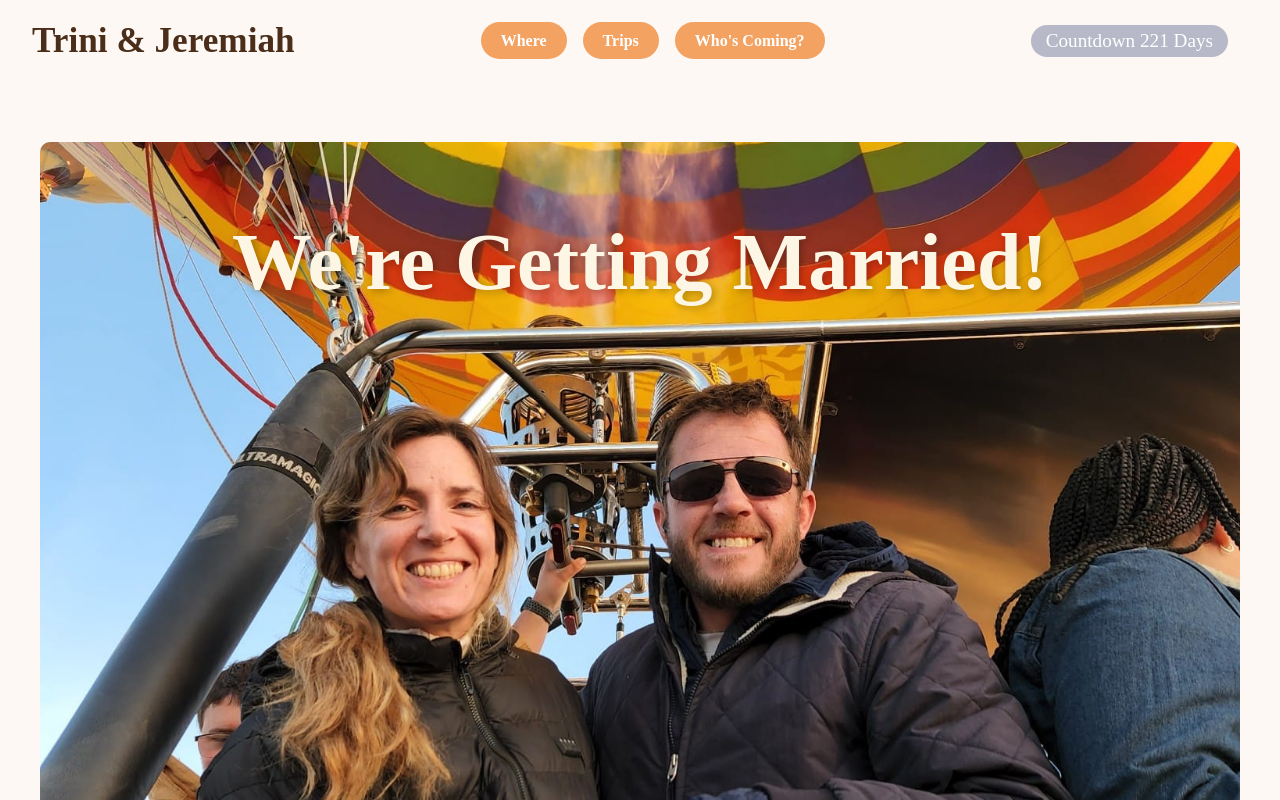
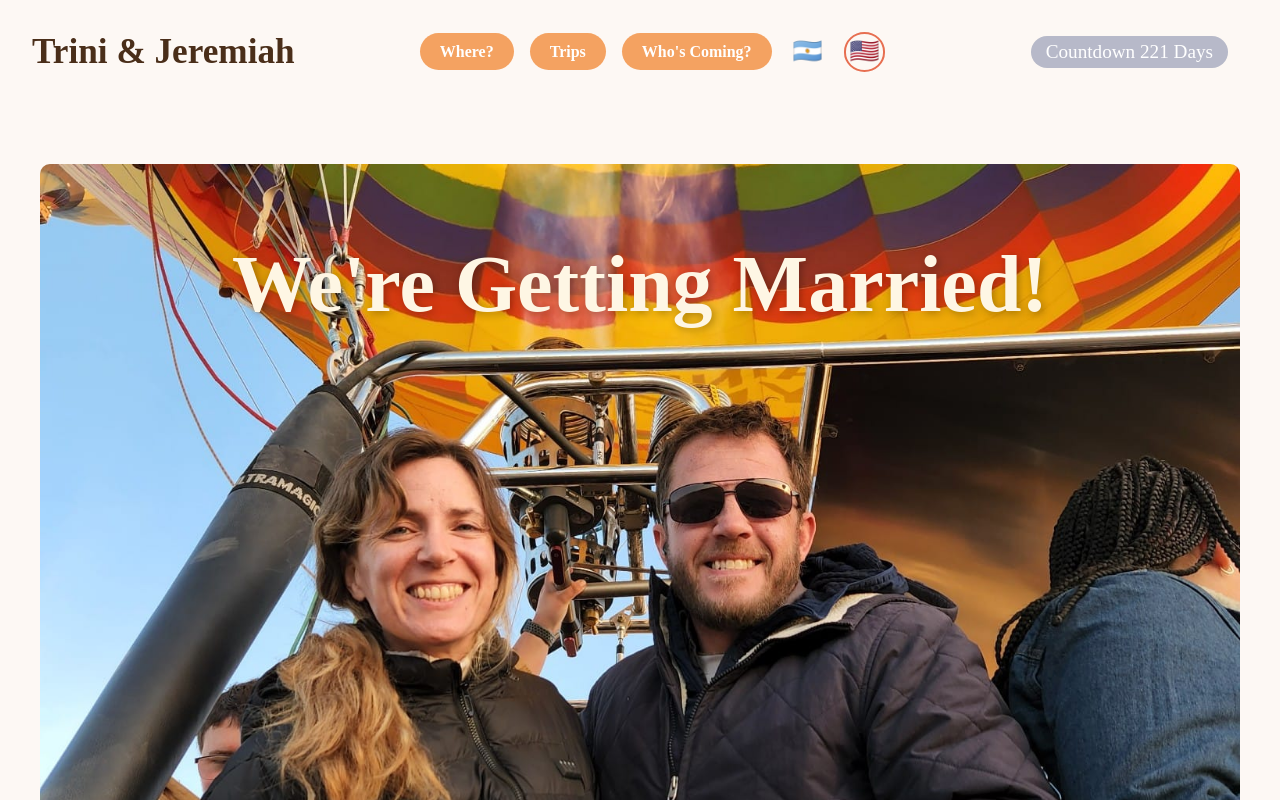
Before and after one commit to Trinigch/Wedding, a React (Vite) app in the folder client/: page /about-wedding in a window 1280 px wide. Shown: the top 800 px of the page. Built offline with nearby package versions, Linux system fonts and the light colour scheme.

Commit message:
adding spanish side

```diff
--- a/client/src/App.tsx
+++ b/client/src/App.tsx
@@ -1,4 +1,7 @@
 import { Outlet } from 'react-router-dom';
+import { useState } from "react";
+
+import Navigation from "./components/Navigation";
 import Header from './components/Header';
 //import Navigation from './components/Navigation';
 import styled from "styled-components";
@@ -32,11 +35,13 @@ const MainContent = styled.main`
 `;
 
 function App() {
+  const [language, setLanguage] = useState<'en' | 'es'>('en');
   return (
     <AppContainer>
-      <Header />
+      <Header language={language} setLanguage={setLanguage}/>
       <MainContent>
-        <Outlet /> {/* Esto renderiza Home o Feedback según la ruta */}
+
+        <Outlet context={{ language }}/> {/* Esto renderiza Home o Feedback según la ruta */}
       </MainContent>
       <Footer />
     </AppContainer>
@@ -44,3 +49,5 @@ function App() {
 }
 
 export default App;
+
+// <Navigation language={language} setLanguage={setLanguage} />
--- a/client/src/components/Header.tsx
+++ b/client/src/components/Header.tsx
@@ -54,8 +54,12 @@ const CountdownContainer = styled.div`
     padding: 3px 10px;
   }
 `;
+interface HeaderProps {
+  language: 'en' | 'es';
+  setLanguage: React.Dispatch<React.SetStateAction<'en' | 'es'>>;
+}
 
-const CountdownTimer = () => {
+const CountdownTimer = ({ language }: { language: 'en' | 'es' }) => {
   const calculateTimeLeft = () => {
     const targetDate = new Date("January 24, 2026").getTime();
     const now = new Date().getTime();
@@ -72,7 +76,9 @@ const CountdownTimer = () => {
     return () => clearInterval(timer);
   }, []);
 
-  return <CountdownContainer>{`Countdown ${timeLeft.days} Days`}</CountdownContainer>;
+   const label = language === 'es' ? `Faltan ${timeLeft.days} días` : `Countdown ${timeLeft.days} Days`;
+
+  return <CountdownContainer>{label}</CountdownContainer>;
 };
 
 // function scrollToSection() {
@@ -82,7 +88,7 @@ const CountdownTimer = () => {
 //   }
 // }
 
-function Header() {
+function Header({ language, setLanguage }: HeaderProps) {
 
 
   return (
@@ -90,13 +96,14 @@ function Header() {
       <Logo href="/">Trini & Jeremiah</Logo>
 
       <div className="flex flex-wrap items-center justify-center gap-2">
+        <Navigation language={language} setLanguage={setLanguage} />
 
-        <Navigation />
       </div>
 
-      <CountdownTimer />
+      <CountdownTimer  language={language} />
     </HeaderContainer>
   );
 }
 
 export default Header;
+//
--- a/client/src/components/Navigation.tsx
+++ b/client/src/components/Navigation.tsx
@@ -1,11 +1,13 @@
 import { useLocation } from 'react-router-dom';
 import { HashLink as Link } from 'react-router-hash-link';
 import styled from 'styled-components';
+import { useState } from 'react';
 
 const Nav = styled.nav`
   padding: 1rem;
   display: flex;
   justify-content: center;
+  flex-wrap: wrap;
 `;
 
 const NavList = styled.ul`
@@ -14,30 +16,10 @@ const NavList = styled.ul`
   list-style: none;
   padding: 0;
   margin: 0;
+  align-items: center;
+  flex-wrap: wrap;
 `;
 
-// const StyledLink = styled(Link)<{ $active: boolean }>`
-//   background-color: ${({ $active }) => ($active ? '#e76f51' : '#f4a261')};
-//   color: white;
-//   padding: 10px 22px;
-//   border-radius: 30px;
-//   font-size: 1rem;
-//   font-weight: 600;
-//   text-decoration: none;
-//   transition: background-color 0.3s, transform 0.2s;
-//   box-shadow: ${({ $active }) =>
-//     $active ? '0 4px 8px rgba(0,0,0,0.2)' : 'none'};
-
-//   &:hover {
-//     background-color: #e76f51;
-//     transform: scale(1.05);
-//   }
-
-//   @media (max-width: 768px) {
-//     font-size: 0.85rem;
-//     padding: 8px 16px;
-//   }
-// `;
 const StyledLink = styled(Link)<{ $active: boolean }>`
   background-color: ${({ $active }) => ($active ? '#e76f51' : '#f4a261')};
   color: white;
@@ -49,11 +31,9 @@ const StyledLink = styled(Link)<{ $active: boolean }>`
   transition: background-color 0.3s, transform 0.2s;
   box-shadow: ${({ $active }) =>
     $active ? '0 4px 8px rgba(0,0,0,0.2)' : 'none'};
-
-  /* Permitir salto de línea y centrar texto */
   white-space: normal;
   text-align: center;
-  max-width: 130px;  /* Para que el botón no sea demasiado ancho */
+  max-width: 130px;
 
   &:hover {
     background-color: #e76f51;
@@ -65,18 +45,38 @@ const StyledLink = styled(Link)<{ $active: boolean }>`
     padding: 8px 16px;
     max-width: 120px;
   }
-     @media (max-width: 390px) {
+  @media (max-width: 390px) {
     font-size: 0.70rem;
     padding: 8px 16px;
     max-width: 120px;
   }
 `;
-function Navigation() {
+
+const FlagButton = styled.button<{ selected: boolean }>`
+  background: transparent;
+  border: ${({ selected }) => (selected ? '2px solid #e76f51' : '1px solid transparent')};
+  border-radius: 50%;
+  font-size: 1.5rem;
+  cursor: pointer;
+  padding: 4px;
+  transition: transform 0.2s;
+
+  &:hover {
+    transform: scale(1.2);
+  }
+`;
+interface NavigationProps {
+  language: 'en' | 'es';
+  setLanguage: React.Dispatch<React.SetStateAction<'en' | 'es'>>;
+}
+
+function Navigation({ language, setLanguage }: NavigationProps) {
   const location = useLocation();
+
   const sections = [
-    { name: 'Where', path: '/about-wedding#location-section' },
-    { name: 'Trips', path: '/about-trip' },
-        { name: 'Who\'s Coming?', path: '/about-who' },
+    { name: language === 'es' ? '¿Dónde?' : 'Where?', path: '/about-wedding#location-section' },
+    ...(language === 'en' ? [{ name: 'Trips', path: '/about-trip' }] : []),
+    { name: language === 'es' ? '¿Quién viene?' : "Who's Coming?", path: '/about-who' },
   ];
 
   return (
@@ -89,6 +89,26 @@ function Navigation() {
             </StyledLink>
           </li>
         ))}
+        <li>
+          <FlagButton
+            onClick={() => setLanguage('es')}
+            selected={language === 'es'}
+            aria-label="Español"
+            title="Español"
+          >
+            🇦🇷
+          </FlagButton>
+        </li>
+        <li>
+          <FlagButton
+            onClick={() => setLanguage('en')}
+            selected={language === 'en'}
+            aria-label="English"
+            title="English"
+          >
+            🇺🇸
+          </FlagButton>
+        </li>
       </NavList>
     </Nav>
   );
--- a/client/src/pages/about-wedding.tsx
+++ b/client/src/pages/about-wedding.tsx
@@ -1,17 +1,17 @@
 
-import styled from "styled-components";
+
 import RSVPPopup from "./../components/RSVPPopup"; // Asegurate de tener el path correcto
 import { useState } from "react";
-import NosCasamos from "./../assets/img/hero1.jpeg";
+import { useOutletContext } from 'react-router-dom';
 import backgroundImage from "./../assets/img/noche.png";
 import LugarImage from "./../assets/img/senadordupont.png";
-import ConfirmationImage from "./../assets/img/backgrounlejos.png";
 
 import { useGeolocation } from "../hooks/useGeoLocation"; // asegurate de tener el path correcto
-
+import { SectionContainer, TextContainer, SectionText, SectionTitle, StyledImage, Container, ImageContainer, Title, DateTitle, ConfirmationSection, ConfirmationText, ImageContainerConfirmation } from "./about-wedding.styles";
 //import backgroundImagegift from "./../assets/img/background.jpeg";
-
-interface SectionProps {
+interface LanguageContextType {
+  language: 'en' | 'es';
+}interface SectionProps {
   id?: string;
   image: string;  // Si 'image' es una URL de imagen
   title: string;
@@ -19,102 +19,7 @@ interface SectionProps {
   reverse?: boolean;
 }
 
-const Container = styled.div`
-  width: 100%;
-  min-height: 100vh;
-  display: flex;
-  flex-direction: column;
-  align-items: center;
-  text-align: center;
-  background-color: #fdf8f4;
-  padding: 10px 0px;
-
-  @media (max-width: 768px) {
-    flex-direction: column;
-    text-align: center;
-
-
-  }
-`;
-
-const Title = styled.h1`
-  font-family: "Playfair Display", serif;
-  font-size: 5rem;
-  color: #fef6e4;
-  position: absolute;
-  margin-top:30px;
-  top: 5%;
-  left: 50%;
-  transform: translate(-50%);
-  text-shadow: 2px 2px 8px rgba(0, 0, 0, 0.3);
-  white-space: nowrap;
-   @media (max-width: 800px) {
-     margin-top:80px;
-    font-size: 4rem;
-
-  }
-    @media (max-width: 650px) {
-      margin-top:80px;
-      font-size: 3rem;
-  }
-     @media (max-width: 450px) {
-        margin-top:80px;
-        font-size: 2rem;
-  }
-
-`;
-const DateTitle = styled.h1`
-  font-family: "Playfair Display", serif;
-  font-size: 4.5rem;
-  color: #D4AF37; /* Color dorado */
-  text-shadow: 1px 1px 4px rgba(0, 0, 0, 0.4); /* Sombra sutil para resaltar */
-  margin-top: 20px;
-
-  @media (max-width: 800px) {
-    font-size: 2.5rem;
-  }
-  @media (max-width: 450px) {
-    font-size: 2rem;
-  }
-`;
-
-const ImageContainer = styled.div`
-  position: relative;
-  width: 100%;
-  height: 100vh;
-
-  max-width: 1200px;
-
-  background-image: url(${NosCasamos});
-  background-position: center;
-  background-size: cover;
-  border-radius: 10px;
-  margin: 50px 50px;
-  @media (max-width: 800px) {
-      width: 100%;
-      height: 100vh;
-      margin: 20px;
-  }
-
-`;
-
-const SectionContainer = styled.div.withConfig({shouldForwardProp: (prop) => prop !== 'reverse' })<{ reverse?: boolean }>`
-  display: flex;
-  align-items: center;
-  justify-content: space-between;
-  width: 100%;
-  margin-top: 140px 0px;
-  padding: 20px 0px;
-  flex-direction: ${(props) => (props.reverse ? 'row-reverse' : 'row')};
-
-  @media (max-width: 768px) {
-    flex-direction: column-reverse; /* Imagen arriba en pantallas pequeñas */
-    align-items: center;
-    text-align: center;
-  }
-`;
-
-const Section: React.FC<SectionProps>= ({id, image, title, text}) => {
+export const Section: React.FC<SectionProps>= ({id, image, title, text}) => {
   return (
     <SectionContainer id={id} >
       <TextContainer>
@@ -125,136 +30,38 @@ const Section: React.FC<SectionProps>= ({id, image, title, text}) => {
     </SectionContainer>
   );
 };
-
-const StyledImage = styled.div<{ image: string }>`
-  width: 50%;
-  max-width: 600px;
-  height: 450px;
-  background-image: url(${(props) => props.image});
-  background-size: cover;
-  background-position: center;
-  border-radius: 10px;
-  margin: 50px auto; /* Centra y añade margen lateral */
-  margin-bottom: 20px 0; /* Espaciado con el texto */
-  @media (max-width: 768px) {
-    width: 200px; /* Ajusta el tamaño de la imagen */
-    height: 200px;
-    border-radius: 50%; /* Hace la imagen circular */
-    margin-bottom: 20px 0; /* Espaciado con el texto */
-  }
-  @media (max-width: 280px) {
-  display: none
-  }
-`;
-
-const TextContainer = styled.div`
-  width: 45%;
-  text-align: center;
-   @media (max-width: 768px) {
-   font-size: 1rem;
-  };
-    @media (max-width: 600px) {
-    width: 100%;  /* Hace que el texto ocupe todo el ancho */
-    font-size: 1rem;
-    padding: 0 20px; /* Agrega algo de padding para evitar que el texto toque los bordes */
-  }
-`;
-
-const SectionTitle = styled.h2`
-  font-family: "Playfair Display", serif;
-  font-size: 3.5rem;
-  font-weight: bold;
-  color: #333;
-  text-align: center;
-   @media (max-width: 768px) {
-      font-size: 1.5rem;
-      padding: 10px;
-  }
-`;
-
-const SectionText = styled.p`
-  font-size: 1.5rem;
-  color: #5a5a5a;
-  font-style: italic;
-  margin-top: 15px 0px;
-`;
-
-const ConfirmationSection = styled.div`
-  width: 100%;
-  min-height: 100vh;
-  display: flex;
-  align-items: center;
-  justify-content: center;
-  margin-top: 40px;
-  position: relative;
-   @media (max-width: 450px) {
-      font-size: 1rem;
-      border-radius: 50px;
-
-  }
-`;
-
-const ImageContainerConfirmation = styled.div`
-  width: 100%;
-  height: 100vh;
-  background-image: url(${ConfirmationImage});
-  background-position: center;
-  background-size: cover;
-  border-radius: 10px;
-  position: absolute;
-    @media (max-width: 450px) {
-      font-size: 1rem;
-      border-radius: 100px;
-
-  }
-`;
-
-const ConfirmationText = styled.div`
-  position: absolute;
-  display: flex;
-  flex-direction: column;
-  align-items: center;
-  justify-content: center;
-  width: 100%;
-  height: 100%;
-  background: rgba(0, 0, 0, 0.5);
-  color: white;
-  font-size: 2.5rem;
-  font-style: italic;
-  padding: 2px;
-  text-align: center;
-   @media (max-width: 450px) {
-      font-size: 2rem;
-      border-radius: 100px;
-  }
-`;
-
 function AboutWedding() {
+    const { language } = useOutletContext<LanguageContextType>();
   const coords = useGeolocation(" Delta Buenos Aires, Argentina");
 
   const [isRSVPOpen, setIsRSVPOpen] = useState(false);
   return (
     <Container>
       <ImageContainer>
-        <Title>We're Getting Married!</Title>
+        <Title>{language === 'es' ? '¡Nos casamos!' : "We're Getting Married!"}</Title>
       </ImageContainer>
 
       <div style={{ position: "relative", width: "100%", textAlign: "center", marginTop: "50px" }}>
-         <DateTitle>January 24, 2026</DateTitle>
+        <DateTitle>{language === 'es' ? '24 de enero de 2026' : 'January 24, 2026'}</DateTitle>
       </div>
      <div style={{  width: "100%", textAlign: "center", marginTop: "150px" }}>
         <Section
         id="location-section"
-  title="Where will it be?"
+        title={language === 'es' ? '¿Dónde será?' : 'Where will it be?'}
         image={LugarImage}
-  text={`We’d love for you to join this special chapter in our story.
+        text={
+          language === 'es'
+            ? 'Queremos que seas parte de este capítulo especial en nuestra historia. La ceremonia se llevará a cabo en la capilla del Convento San Francisco y la celebración será justo al lado, en Senador Dupont.'
+            : `We’d love for you to join this special chapter in our story.
               The ceremony will be held in the chapel of the San Francisco Convent,
-    and the celebration will follow right next door at Senador Dupont.`}
-  reverse={false}
+              and the celebration will follow right next door at Senador Dupont.`
+        }
       />
   {coords && (
         <div style={{ margin: "30px auto", textAlign: "center" }}>
-          <h2 style={{ fontFamily: "Playfair Display", color: "#D4AF37" }}>Map of the party location</h2>
+        <h2 style={{ fontFamily: "Playfair Display", color: "#D4AF37" }}>
+            {language === 'es' ? 'Mapa del lugar de la fiesta' : 'Map of the party location'}
+        </h2>
           <iframe
             width="100%"
             height="450"
@@ -285,7 +92,7 @@ function AboutWedding() {
               cursor: "pointer",
             }}
           >
-            RSVP
+            {language === 'es' ? 'Confirmar asistencia' : 'RSVP'}
           </button>
 
         </ConfirmationText>
@@ -293,12 +100,14 @@ function AboutWedding() {
 
       {isRSVPOpen && <RSVPPopup onClose={() => setIsRSVPOpen(false)} />}
 
-
-
       <Section
         image={backgroundImage}
-        title="And finally remember"
-        text="The important thing is that you come with the desire to have a good time. But if you want to give us a gift, here is our account number: .  ~  ~ "
+        title={language === 'es' ? 'Y por último recuerda' : 'And finally remember'}
+        text={
+          language === 'es'
+            ? 'Lo importante es que vengas con ganas de pasarla bien. Pero si querés hacernos un regalo, acá está nuestro número de cuenta: ~ ~'
+            : 'The important thing is that you come with the desire to have a good time. But if you want to give us a gift, here is our account number: ~ ~'
+        }
       />
     </Container>
   );
```
Also changed, not shown: client/src/context/LanguageContext.tsx (added, +26 -0 lines), client/src/pages/about-wedding.styles.ts (added, +201 -0 lines). Lines whose indentation alone changed are shown as unchanged.
